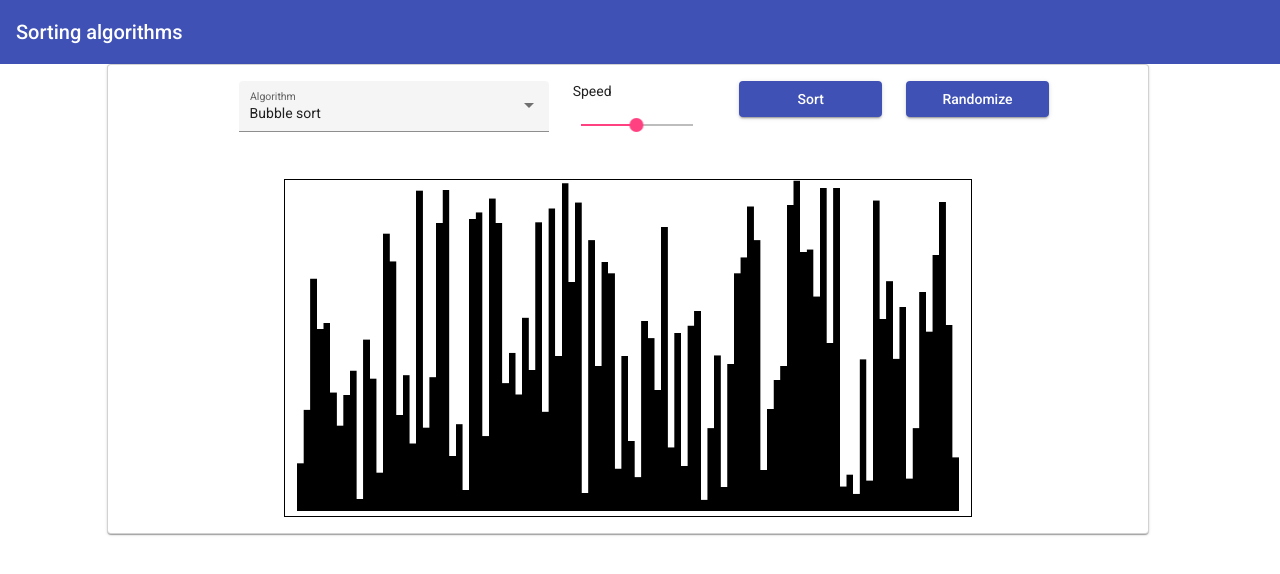
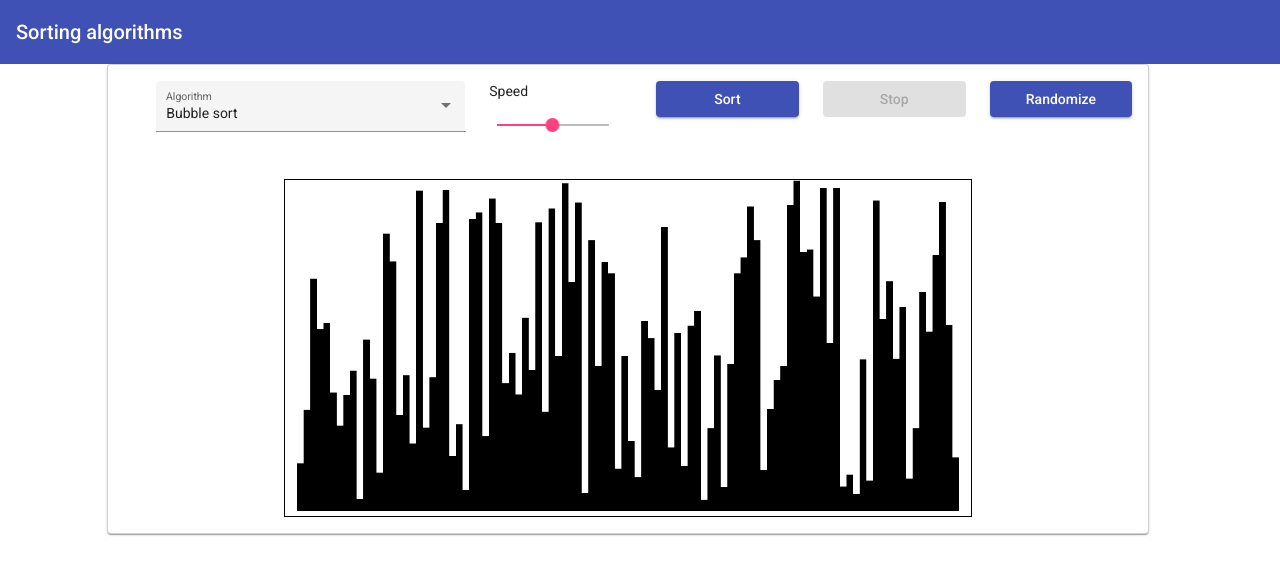
Before and after one commit to bojan-balinovic/Sorting-Algorithms, an Angular app: page / in a window 1280 px wide. Shown: the top 574 px of the page. Built offline with nearby package versions, Linux system fonts and the light colour scheme.

Commit message:
stop button; don't sort if already sorted

```diff
--- a/src/app/app.component.html
+++ b/src/app/app.component.html
@@ -38,7 +38,17 @@
               Sort
             </button>
           </div>
-
+          <div class="col-2">
+            <button
+              mat-raised-button
+              color="primary"
+              (click)="cancelSorting()"
+              class="w-100"
+              [disabled]="!isSorting"
+            >
+              Stop
+            </button>
+          </div>
           <div class="col-2">
             <button
               mat-raised-button
--- a/src/app/app.component.ts
+++ b/src/app/app.component.ts
@@ -7,6 +7,7 @@ import { ChartComponent } from './components/chart/chart.component';
 import { SelectionSort } from './alghorithms/selection-sort';
 import { Strategy } from './alghorithms/strategy';
 import { Algorithm } from './models/algorithm';
+import { isArraySorted } from './utils/is-array-sorted';
 
 @Component({
   selector: 'app-root',
@@ -70,19 +71,30 @@ export class AppComponent implements OnInit {
 
   sort() {
     if (this.isSorting) return;
+    if (isArraySorted(this.nodes.map((n) => n.value))) return;
+
     this.isSorting = true;
-    this.zone.runOutsideAngular(async () => {
-      this.sortingAlgorithm
-        .sort(this.nodes, async (nodes: any[]) => {
-          await delay(100 / this.speed);
-          this.chartComponent.updateNodes(nodes);
-        })
+    // this.zone.runOutsideAngular(async () => {
+      let prom = this.sortingAlgorithm
+        .sort(
+          this.nodes,
+          // callback when node swap happen
+          async (nodes: any[]) => {
+            if (this.isSorting == false) return;
+            await delay(100 / this.speed);
+            this.chartComponent.updateNodes(nodes);
+          }
+        )
         .then((nodes) => {
           //when finished
           this.nodes = nodes;
           this.isSorting = false;
+          console.log(this.isSorting)
         });
-    });
+    // });
+  }
+  cancelSorting() {
+    this.isSorting = false;
   }
 }
 
--- /dev/null
+++ b/src/app/utils/is-array-sorted.ts
@@ -0,0 +1,11 @@
+export function isArraySorted(nodes: Array<any>) {
+  if (nodes.length == 1 || nodes.length == 0) {
+    return true;
+  }
+  for (let i = 0; i < nodes.length - 1; ++i) {
+    if (nodes[i] > nodes[i + 1]) {
+      return false;
+    }
+  }
+  return true;
+}
```
